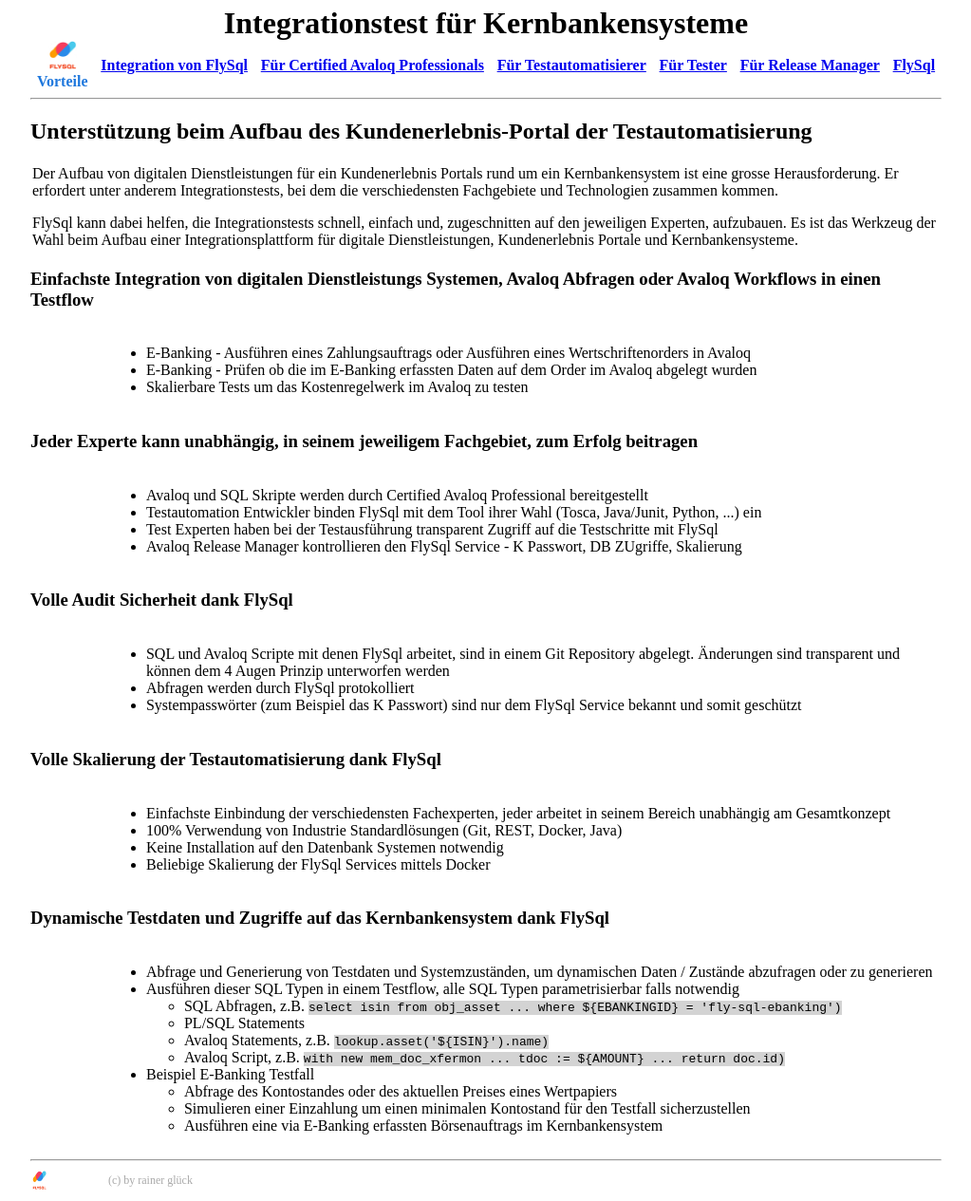
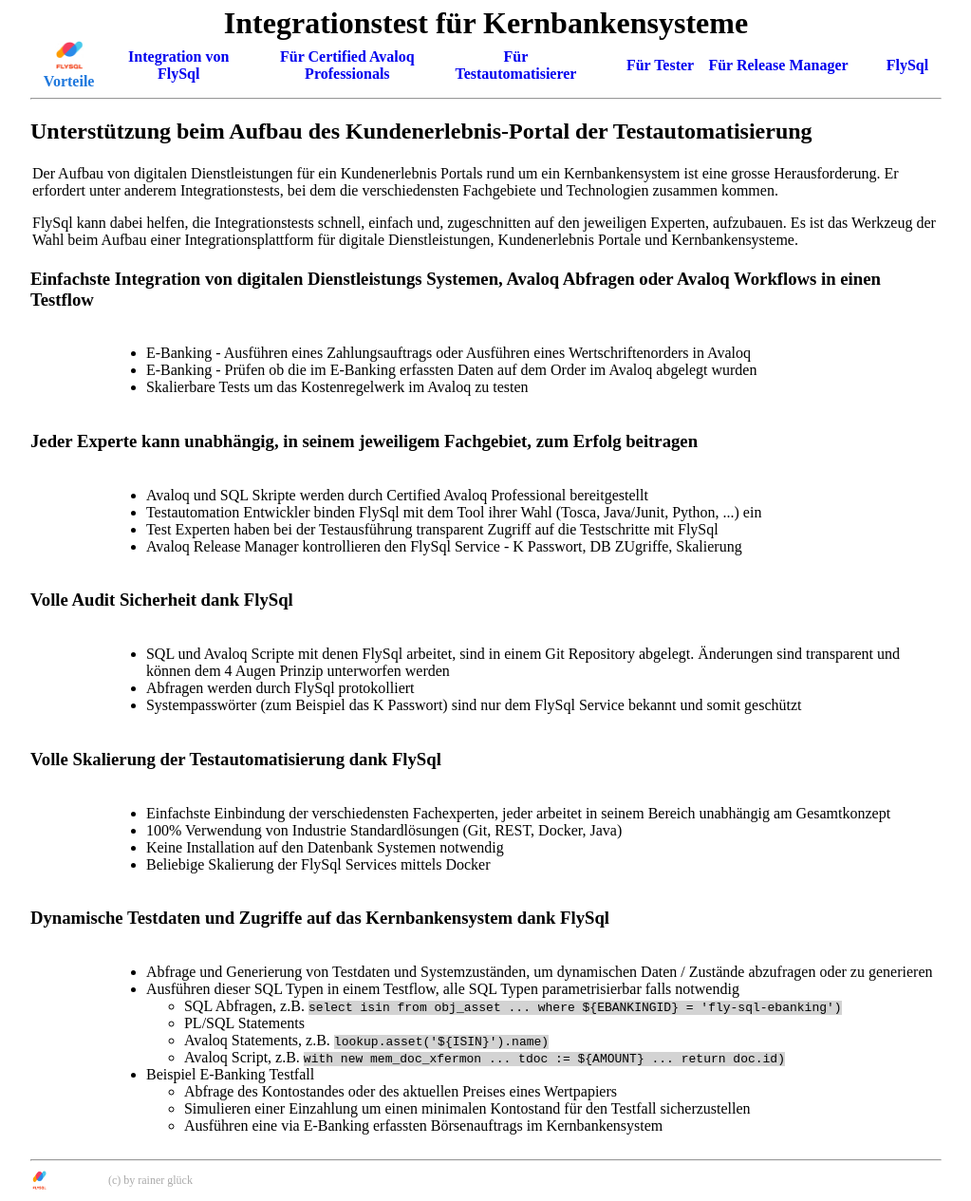
Before and after one commit to flysql/flysql.github.io, a Jekyll site: the page built from index.html, in a window 1280 px wide. Shown: the whole page at 95% size, without its empty margins (128-1151 px from the left). Built offline with Jekyll 4.4.1, drawn with Linux system fonts in a browser that asks for light colours.

Commit message:
fixes styling of <a

```diff
--- a/_layouts/default.html
+++ b/_layouts/default.html
@@ -15,7 +15,7 @@
 		<div style="display: grid;">
 			<div class="header-a">
 				<a href="/">
-					<img class="menu-img" src="/images/favicon/favicon.64x64.ico"
+					<img class="header-img" src="/images/favicon/favicon.64x64.ico"
 						alt="FlySql logo" /></a>
 			</div>
 			<div class="header-a"><span>Vorteile</span></div>
--- a/css/main.css
+++ b/css/main.css
@@ -21,14 +21,6 @@
     margin-right: 20px;
 }
 
-a:hover {
-    text-decoration: underline;
-}
-
-a:visited {
-    color: blue;
-}
-
 .title-a {
     display: block;
     color: black;
@@ -47,17 +39,32 @@
 }
 
 .header-a {
-    text-decoration: none;
     color: rgb(31, 120, 221);
     font-weight: bold;
     font-size: medium;
+    max-width: 150px;
 }
 
-.menu-img {
+.header-a a:visited {
+    color: rgb(31, 120, 221);
+}
+
+.header-img {
     display: inline;
     height: 30px;
     width: 30px;
 }
+
+a:link { text-decoration: none; }
+
+
+a:visited { text-decoration: none; }
+
+a:hover {
+    text-decoration: underline;
+}
+
+a:active { text-decoration: none; }
 
 .code-grey-font {
     background-color: lightgray;
```
